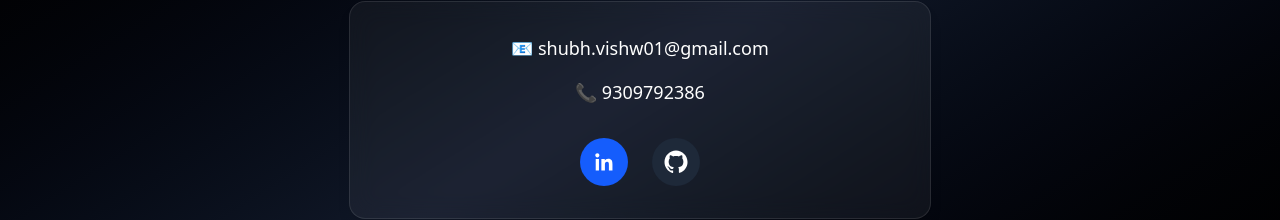
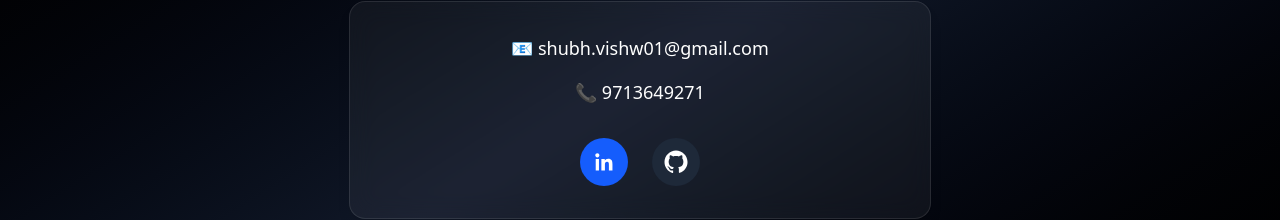
Before and after one commit to shubhvishw01/portfolio, a React (Vite) app: page / in a window 1280 px wide. Shown: the part 4456-4676 px from the top of the page. Built offline with nearby package versions, Linux system fonts and the light colour scheme.

Commit message:
Change something in contact component

```diff
--- a/src/component/Contact.jsx
+++ b/src/component/Contact.jsx
@@ -25,10 +25,10 @@ export default function Contact() {
           <p className="mb-8 text-lg">
             📞{" "}
             <a
-              href="tel:9309792386"
+              href="tel:9713649271"
               className="hover:text-green-400 transition"
             >
-              9309792386
+              9713649271
             </a>
           </p>
 
```
